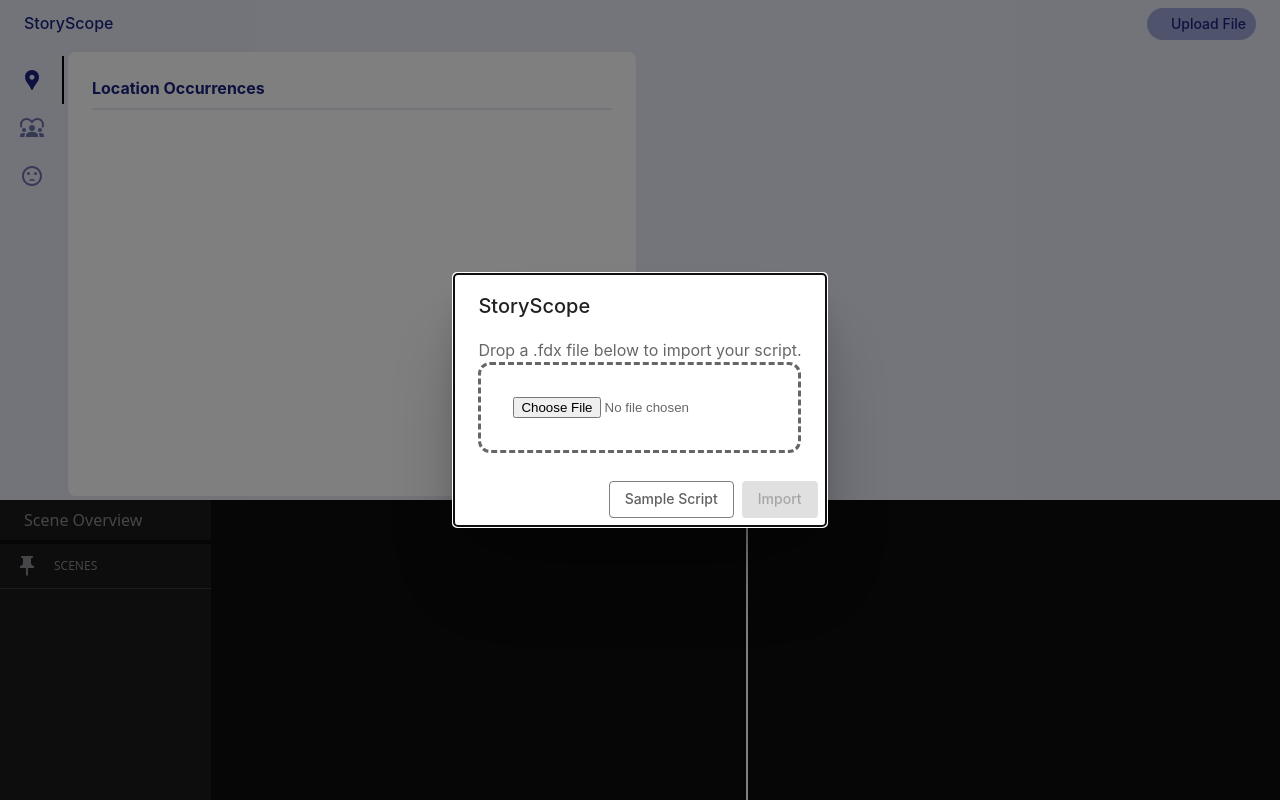
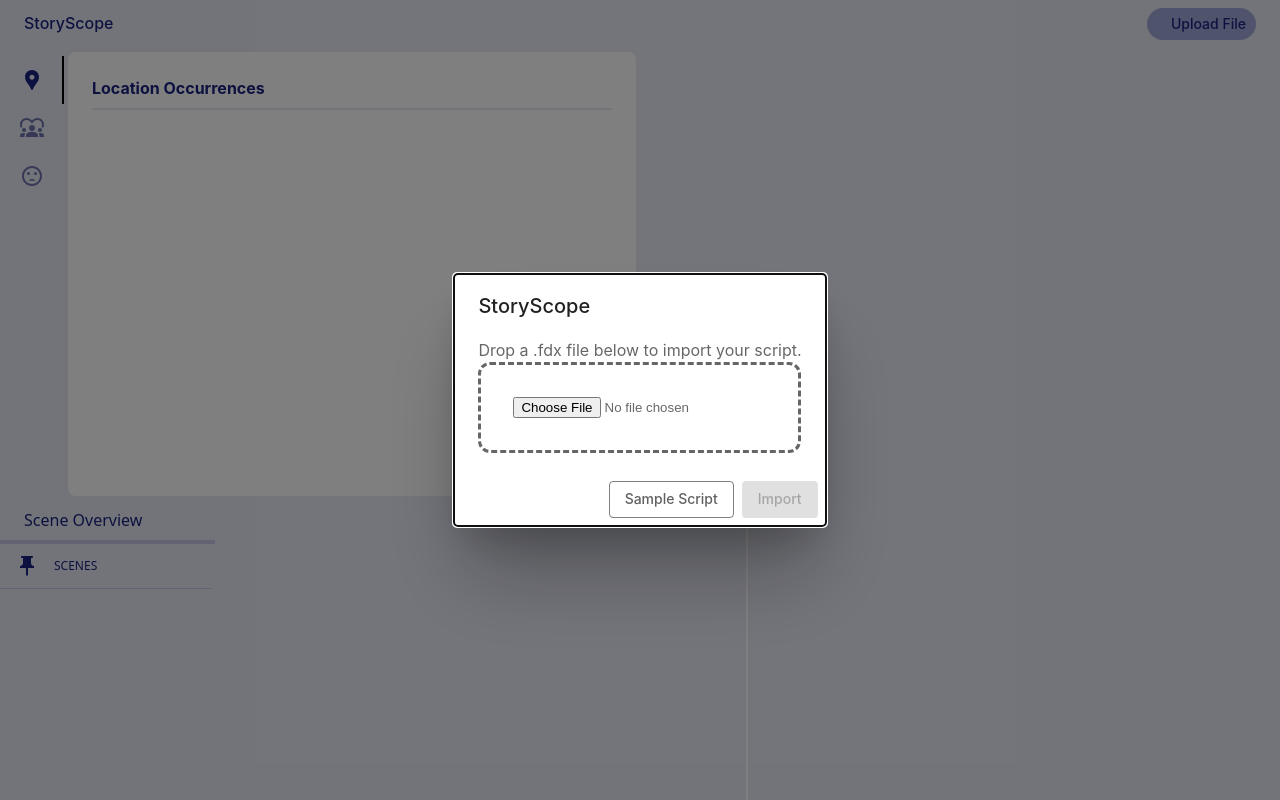
Before and after one commit to annaliferous/StoryScope, a React (Vite) app: page / in a window 1280 px wide. Built offline with nearby package versions, Linux system fonts and the light colour scheme; some icons are missing.

Commit message:
erste version timeline

```diff
--- a/src/App.tsx
+++ b/src/App.tsx
@@ -76,7 +76,7 @@ function App() {
             </Grid>
           </Grid>
         </Stack>
-        <Grid size={12} padding={0}>
+        <Grid size={12} sx={{ padding: 0, backgroundColor: "#e8eaf6" }}>
           <TimelineView
             screenplay={screenplay}
             height={TIMELINE_HEIGHT}
--- a/src/components/timeline/Timeline.tsx
+++ b/src/components/timeline/Timeline.tsx
@@ -43,7 +43,7 @@ export function Timeline({ screenplay, height, onClick, onScroll, namesRef }: Ti
 
         },
     });
-    const palette = [theme.palette.primary.main, theme.palette.primary.light, theme.palette.primary.dark, theme.palette.secondary.main, theme.palette.secondary.light, theme.palette.secondary.dark];
+    const palette = [theme.palette.primary.light,  theme.palette.primary.main];
 
     const series = data.scenes.map((scene, idx) => ({
         label: scene.name,
@@ -119,6 +119,7 @@ export function Timeline({ screenplay, height, onClick, onScroll, namesRef }: Ti
             paddingLeft: "50%",
             scrollbarWidth: "none",
             height: PINNED_HEIGHT + "px",
+            backgroundColor:"#e8eaf6"
         }}
             ref={fixedDivRef}>
 
--- a/src/components/timeline/TimelineCharacter.tsx
+++ b/src/components/timeline/TimelineCharacter.tsx
@@ -29,7 +29,7 @@ export function TimelineCharacter({ character, height, dialogs, scenePadding, da
                 width: data[sceneIndex].data * 1000 + "px",
                 marginRight: scenePadding + "px",
                 borderRadius: "8px",
-                flexShrink: 0,
+                flexShrink: 0
             }}
                 key={data[sceneIndex].scene.id}>
                 {scene.map(dialog => {
--- a/src/components/timeline/TimelineTime.tsx
+++ b/src/components/timeline/TimelineTime.tsx
@@ -3,18 +3,19 @@ export function TimelineTime({ height, scenePadding, width }: { height: number,
         display: "flex",
         height: height + "px",
         marginBottom: scenePadding,
-        backgroundColor: "#1b1a1d",
+        backgroundColor: "#c5cae9",
         width: "calc(50% + " + width + "px)",
         backgroundImage: "url('/Indicator.svg')",
         backgroundSize: "auto 50%",
         backgroundRepeat: "repeat-x",
         backgroundPosition: "10px bottom",
-        color: "#58585a",
+        color: "#1a237e",
     }}>
         {[0, 10, 20, 30, 40, 50, 60, 70, 80, 90].map(percentage => {
             return <span key={percentage} style={{
                 display: "block",
                 width: "10%",
+                color: "#1a237e",
             }}>
                 {percentage}%
             </span>
--- a/src/components/timeline/TimelineView.tsx
+++ b/src/components/timeline/TimelineView.tsx
@@ -20,9 +20,9 @@ export function TimelineView({ screenplay, height, onClick, onScroll }: SceneOve
     const { counter, setCounter } = useContext(CounterContext);
     const namesRef = useRef<HTMLDivElement>(null);
     return (
-        <Box color="#8d8c8fff">
+        <Box color="#1a237e">
             <Grid container spacing={0.3} >
-                <Grid size={2} bgcolor="#1b1a1d" display="flex" flexDirection="column" height={height}>
+                <Grid size={2} bgcolor="#e8eaf6" display="flex" flexDirection="column" height={height}>
                     <Box
                         paddingLeft={3}
                         marginBottom={0.3}
@@ -32,13 +32,13 @@ export function TimelineView({ screenplay, height, onClick, onScroll }: SceneOve
                     >
                         Scene Overview
                     </Box>
-                    <hr style={{ width: "100%", border: "2px solid #0c0c0c", margin: 0 }} />
+                    <hr style={{ width: "100%", border: "2px solid #c5cae9", margin: 0 }} />
                     <div style={{
                         height: "40px",
                         padding: "2px 0 2px 0",
                         display: "flex",
                         alignItems: "center",
-                        borderBottom: "solid 1px #363636ff",
+                        borderBottom: "solid 1px #c5cae9",
                         fontSize: "12px",
                         margin: 0,
                     }}>
@@ -59,7 +59,7 @@ export function TimelineView({ screenplay, height, onClick, onScroll }: SceneOve
                                 display: "flex",
                                 alignItems: "center",
                                 fontSize: "12px",
-                                borderBottom: "solid 1px #363636ff",
+                                borderBottom: "solid 1px #c5cae9",
                             }}
                                 title={character}>
                                 <div style={{
```
